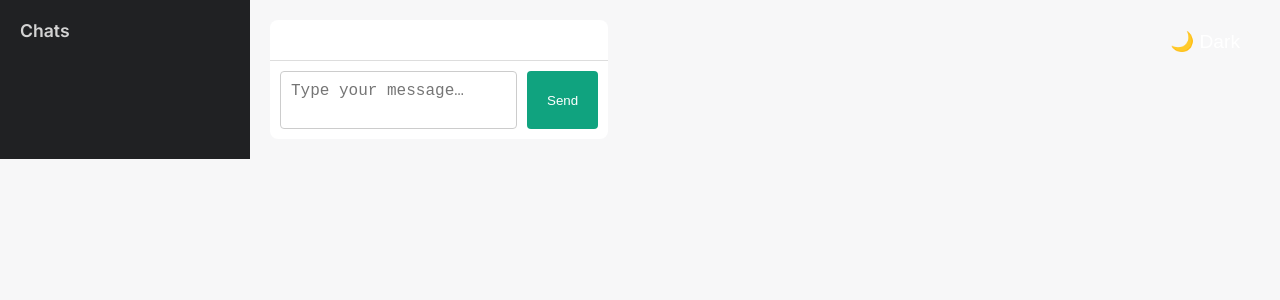
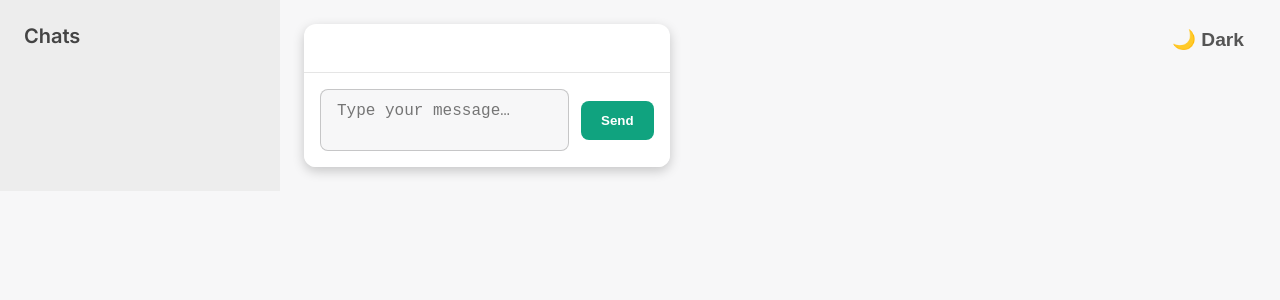
Before and after one commit to aaashittt/ummah, a React (Create React App) app in the folder frontend/: page / in a window 1280 px wide. Shown: the top 300 px of the page. Built offline with nearby package versions, Linux system fonts and the light colour scheme.

Commit message:
improving Ui

```diff
--- a/frontend/src/chatApp.css
+++ b/frontend/src/chatApp.css
@@ -1,28 +1,22 @@
 :root {
+  /* Dark‑minimal theme */
+  --bg: #1f1f1f;
+  --surface: #2a2a2a;
+  --text-primary: #e0e0e0;
+  --text-secondary: #a0a0a0;
+  --accent: #00e5ff;
+  --sidebar-bg: #272727;
+  --sidebar-text: #c0c0c0;
+}
+
+[data-theme="light"] {
   --bg: #f7f7f8;
   --surface: #ffffff;
   --text-primary: #111;
   --text-secondary: #555;
-  --primary: #10a37f;
-  --sidebar-bg: #202123;
-  --sidebar-text: #d3d3d3;
-}
-
-/* Layout for the ChatApp wrapper */
-.chat-app {
-  display: flex;
-  flex: 1;
-  height: 100%;
-}
-
-[data-theme="dark"] {
-  --bg: #202123;
-  --surface: #2a2b32;
-  --text-primary: #e8e6e3;
-  --text-secondary: #a8a8a8;
-  --primary: #3e8e61;
-  --sidebar-bg: #111;
-  --sidebar-text: #cfcfcf;
+  --accent: #10a37f;
+  --sidebar-bg: #ededed;
+  --sidebar-text: #444;
 }
 
 * {
@@ -32,10 +26,10 @@
 body {
   margin: 0;
   height: 100vh;
-  display: flex;
+  font-family: 'Inter', sans-serif;
   background-color: var(--bg);
   color: var(--text-primary);
-  font-family: 'Inter', sans-serif;
+  display: flex;
 }
 
 .app {
@@ -44,109 +38,138 @@ body {
   width: 100%;
 }
 
-.main {
+/* Make the chat wrapper full‑height flex */
+.chat-app {
   display: flex;
   flex: 1;
+  overflow: hidden;
 }
 
+/* Sidebar */
 .sidebar {
-  width: 250px;
+  width: 280px;
   background-color: var(--sidebar-bg);
   color: var(--sidebar-text);
-  padding: 20px;
+  padding: 1.5rem;
+  overflow-y: auto;
 }
-
 .sidebar-title {
-  margin: 0 0 10px;
-  font-size: 1.1rem;
+  margin: 0 0 1rem;
+  font-size: 1.25rem;
+  font-weight: 600;
 }
-
 .chat-list {
   list-style: none;
   padding: 0;
   margin: 0;
 }
-
 .chat-list-item {
-  padding: 10px;
-  border-radius: 8px;
+  padding: 0.75rem 1rem;
+  border-radius: 0.5rem;
+  margin-bottom: 0.5rem;
   cursor: pointer;
-  margin-bottom: 5px;
+  transition: background 0.2s;
 }
-
 .chat-list-item.active,
 .chat-list-item:hover {
-  background-color: var(--primary);
+  background-color: var(--accent);
   color: var(--surface);
 }
 
+/* Chat window */
 .chat-window {
   flex: 1;
   display: flex;
   flex-direction: column;
   background-color: var(--surface);
-  margin: 20px;
-  border-radius: 8px;
+  margin: 1.5rem;
+  border-radius: 0.75rem;
   overflow: hidden;
+  box-shadow: 0 4px 12px rgba(0,0,0,0.2);
 }
 
+/* Messages area */
 .messages {
   flex: 1;
   overflow-y: auto;
-  padding: 20px;
+  padding: 1.5rem;
+  display: flex;
+  flex-direction: column;
+  gap: 1rem;
 }
-
 .message {
-  max-width: 60%;
-  margin-bottom: 15px;
-  padding: 10px 15px;
-  border-radius: 10px;
+  max-width: 65%;
+  padding: 0.75rem 1rem;
+  border-radius: 1rem;
   line-height: 1.4;
+  word-break: break-word;
+  box-shadow: 0 2px 6px rgba(0,0,0,0.2);
 }
-
 .message.user {
-  background-color: var(--primary);
-  color: #fff;
+  background-color: var(--accent);
+  color: var(--surface);
   align-self: flex-end;
 }
-
 .message.bot {
-  background-color: var(--surface);
+  background-color: var(--bg);
   color: var(--text-primary);
   align-self: flex-start;
 }
 
+/* Input area */
 .input-area {
   display: flex;
-  padding: 10px;
-  border-top: 1px solid #ddd;
+  align-items: center;
+  padding: 1rem;
+  background-color: var(--surface);
+  border-top: 1px solid rgba(0,0,0,0.1);
+}
+.message-input {
+  flex: 1;
+  padding: 0.75rem 1rem;
+  border: 1px solid rgba(0,0,0,0.2);
+  border-radius: 0.5rem;
+  resize: none;
+  font-size: 1rem;
+  background: var(--bg);
+  color: var(--text-primary);
+}
+button {
+  margin-left: 0.75rem;
+  padding: 0.75rem 1.25rem;
+  border: none;
+  border-radius: 0.5rem;
+  background-color: var(--accent);
+  color: var(--surface);
+  font-weight: 600;
+  cursor: pointer;
+  transition: background 0.2s;
+}
+button:hover {
+  background-color: rgba(0, 229, 255, 0.8);
 }
 
-.message-input {
-  flex: 1;
-  padding: 10px;
-  border: 1px solid #ccc;
-  border-radius: 4px;
-  resize: none;
-  font-size: 1rem;
-}
-
-button {
-  margin-left: 10px;
-  padding: 10px 20px;
-  border: none;
-  border-radius: 4px;
-  background-color: var(--primary);
-  color: var(--surface);
-  cursor: pointer;
-}
-
+/* Theme toggle */
 .theme-toggle {
   position: absolute;
-  top: 20px;
-  right: 20px;
+  top: 1rem;
+  right: 1rem;
   background: none;
   border: none;
   font-size: 1.2rem;
+  color: var(--text-secondary);
   cursor: pointer;
+  transition: color 0.2s;
 }
+.theme-toggle:hover {
+  color: var(--text-primary);
+}
+
+/* Scrollbar (optional) */
+.messages::-webkit-scrollbar {
+  width: 8px;
+}
+.messages::-webkit-scrollbar-thumb {
+  background-color: rgba(0,0,0,0.2);
+  border-radius: 4px;
+}
```
